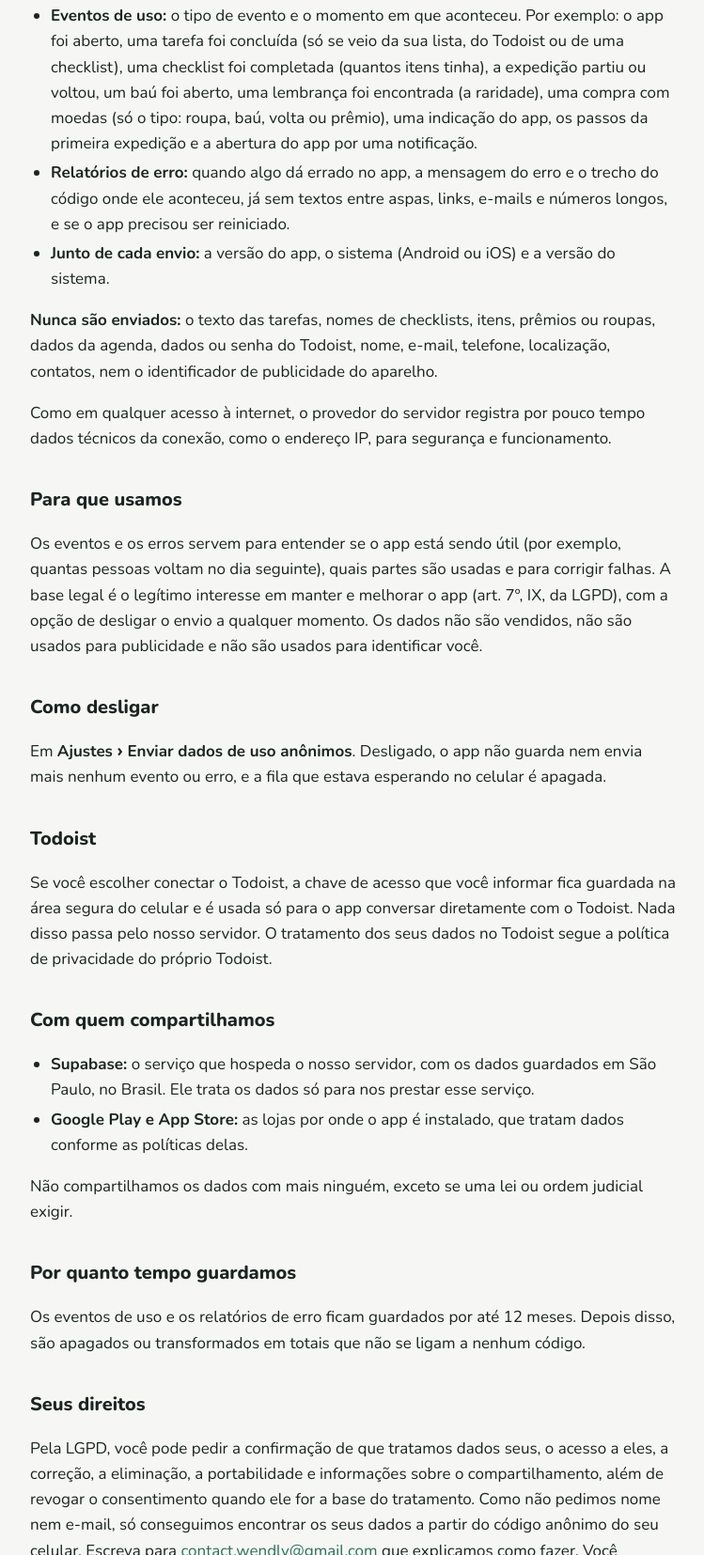
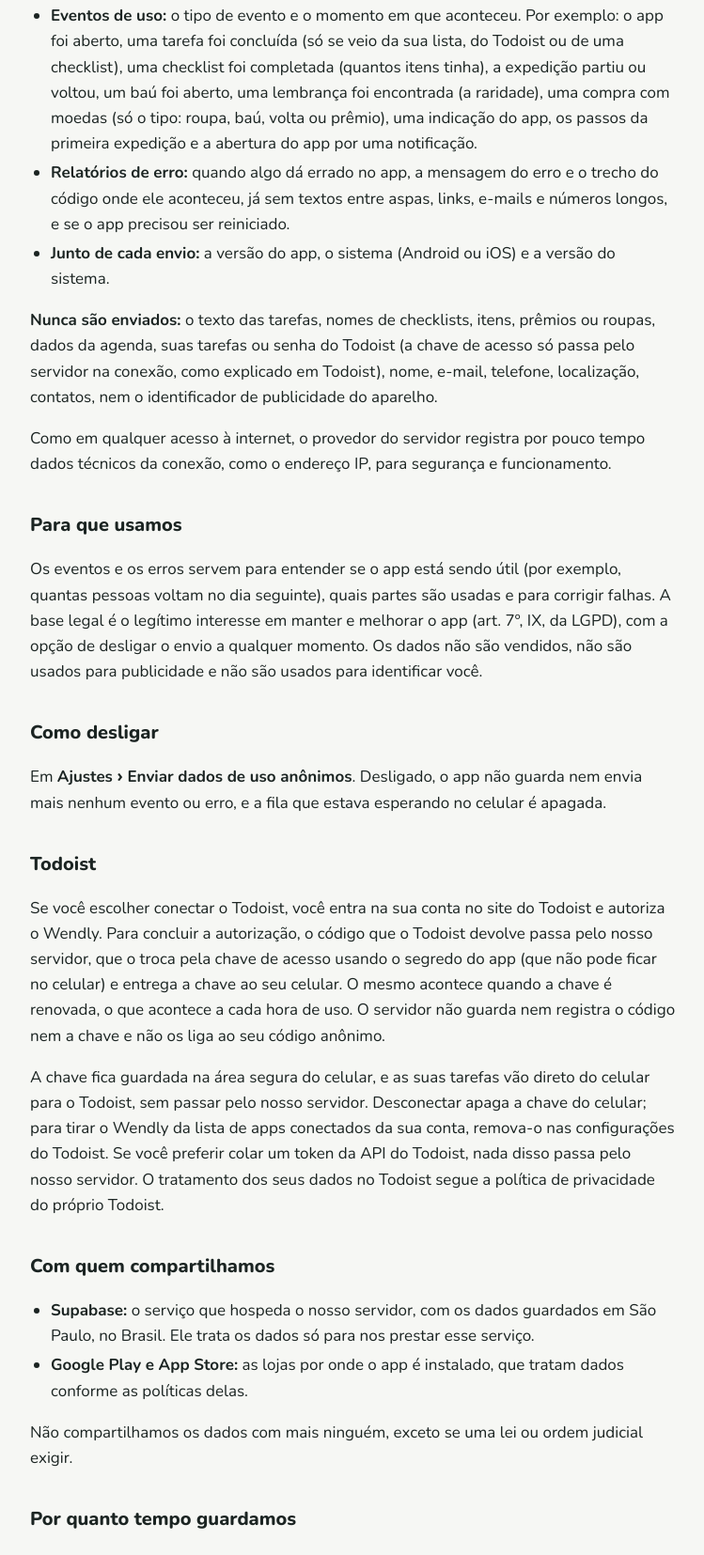
Before and after one commit to alcantara2509/wendly-site, a plain HTML site: page privacidade.html in a window 1280 px wide. Shown: the part 915-2570 px from the top of the page at 94% size, without its empty margins (264-1013 px from the left). Drawn offline with nearby package versions, Linux system fonts and the light colour scheme.

Commit message:
Política: Todoist por login, com o código e a chave passando pelo servidor só na conexão e na renovação

```diff
--- a/privacidade.html
+++ b/privacidade.html
@@ -29,7 +29,7 @@ footer{margin-top:48px;color:var(--muted);font-size:15px;border-top:1px solid va
 <main>
 <p><a href="./">‹ Wendly</a></p>
 <h1>Política de privacidade</h1>
-<p class="meta">Última atualização: 18 de novembro de 2026</p>
+<p class="meta">Última atualização: 24 de novembro de 2026</p>
 
 <div class="box">
 <strong>Em resumo:</strong> suas tarefas, sua agenda e seu progresso ficam no seu celular. O Wendly não pede nome, e-mail nem telefone. Para melhorar o app, ele envia contagens de uso e relatórios de erro ligados a um código anônimo, nunca o conteúdo das suas tarefas. Você pode desligar esse envio em Ajustes.
@@ -52,7 +52,7 @@ footer{margin-top:48px;color:var(--muted);font-size:15px;border-top:1px solid va
 <li><strong>Relatórios de erro:</strong> quando algo dá errado no app, a mensagem do erro e o trecho do código onde ele aconteceu, já sem textos entre aspas, links, e-mails e números longos, e se o app precisou ser reiniciado.</li>
 <li><strong>Junto de cada envio:</strong> a versão do app, o sistema (Android ou iOS) e a versão do sistema.</li>
 </ul>
-<p><strong>Nunca são enviados:</strong> o texto das tarefas, nomes de checklists, itens, prêmios ou roupas, dados da agenda, dados ou senha do Todoist, nome, e-mail, telefone, localização, contatos, nem o identificador de publicidade do aparelho.</p>
+<p><strong>Nunca são enviados:</strong> o texto das tarefas, nomes de checklists, itens, prêmios ou roupas, dados da agenda, suas tarefas ou senha do Todoist (a chave de acesso só passa pelo servidor na conexão, como explicado em Todoist), nome, e-mail, telefone, localização, contatos, nem o identificador de publicidade do aparelho.</p>
 <p>Como em qualquer acesso à internet, o provedor do servidor registra por pouco tempo dados técnicos da conexão, como o endereço IP, para segurança e funcionamento.</p>
 
 <h2>Para que usamos</h2>
@@ -62,7 +62,8 @@ footer{margin-top:48px;color:var(--muted);font-size:15px;border-top:1px solid va
 <p>Em <strong>Ajustes › Enviar dados de uso anônimos</strong>. Desligado, o app não guarda nem envia mais nenhum evento ou erro, e a fila que estava esperando no celular é apagada.</p>
 
 <h2>Todoist</h2>
-<p>Se você escolher conectar o Todoist, a chave de acesso que você informar fica guardada na área segura do celular e é usada só para o app conversar diretamente com o Todoist. Nada disso passa pelo nosso servidor. O tratamento dos seus dados no Todoist segue a política de privacidade do próprio Todoist.</p>
+<p>Se você escolher conectar o Todoist, você entra na sua conta no site do Todoist e autoriza o Wendly. Para concluir a autorização, o código que o Todoist devolve passa pelo nosso servidor, que o troca pela chave de acesso usando o segredo do app (que não pode ficar no celular) e entrega a chave ao seu celular. O mesmo acontece quando a chave é renovada, o que acontece a cada hora de uso. O servidor não guarda nem registra o código nem a chave e não os liga ao seu código anônimo.</p>
+<p>A chave fica guardada na área segura do celular, e as suas tarefas vão direto do celular para o Todoist, sem passar pelo nosso servidor. Desconectar apaga a chave do celular; para tirar o Wendly da lista de apps conectados da sua conta, remova-o nas configurações do Todoist. Se você preferir colar um token da API do Todoist, nada disso passa pelo nosso servidor. O tratamento dos seus dados no Todoist segue a política de privacidade do próprio Todoist.</p>
 
 <h2>Com quem compartilhamos</h2>
 <ul>
```
